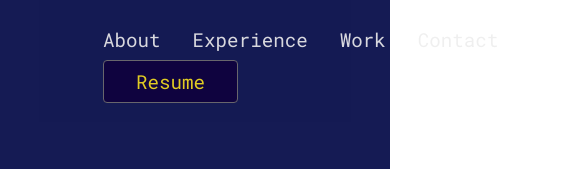
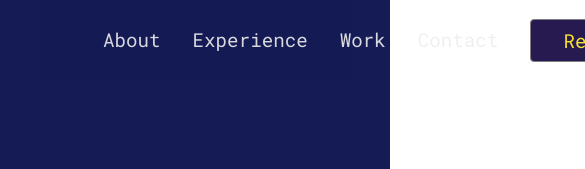
Before and after one commit to brain-ambani/brian-codes, a React (Create React App) app: page / in a window 390 px wide. Shown: the top 169 px of the page, 585 px wide, since content can reach past the window. Built offline with nearby package versions, Linux system fonts and the light colour scheme; grey boxes are pictures that could not be loaded.

Commit message:
updated App.css

```diff
--- a/src/App.css
+++ b/src/App.css
@@ -70,38 +70,3 @@ ul {
   background: #f7df1e;
   color: #0f023d;
 }
-
-@media screen and (max-width: 768px) {
-  .socials {
-    width: 20%;
-  }
-  .nav {
-    display: flex;
-    flex-direction: column;
-    justify-content: space-between;
-    align-items: center;
-    width: 100%;
-    margin: auto;
-  }
-
-  .nav-logo {
-    display: none;
-  }
-  .about-wrapper {
-    display: flex;
-    flex-direction: column;
-    justify-content: center;
-    align-items: center;
-    width: 90%;
-    margin: auto;
-  }
-  .card {
-    width: 500px;
-  }
-  .card-skill {
-    display: flex;
-    flex-direction: column;
-    justify-content: center;
-    align-items: center;
-  }
-}
```
